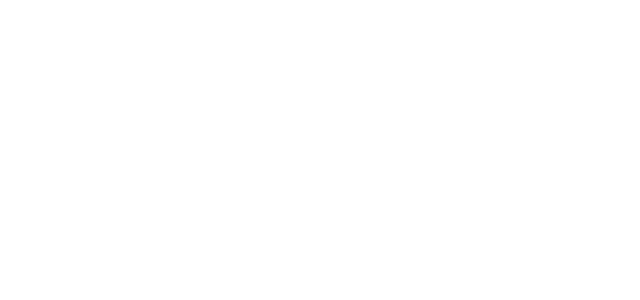
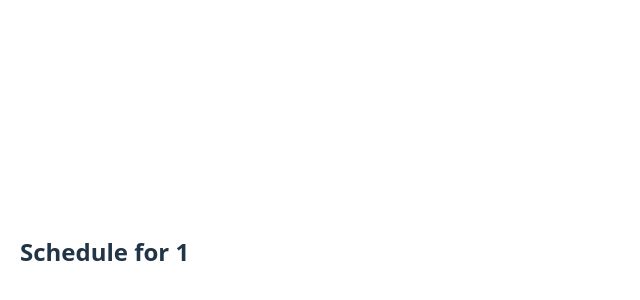
Before and after one commit to jamienahx/YeoSync, a React (Vite) app in the folder Project4FE/: page /members/1 in a window 1280 px wide. Before the commit this address had no page. Shown: the part 148-448 px from the top of the page, without its empty margins (0-640 px from the left). Built offline with nearby package versions, Linux system fonts and the light colour scheme.

Commit message:
incorporated useparams

```diff
--- a/Project4FE/package.json
+++ b/Project4FE/package.json
@@ -14,7 +14,7 @@
     "react": "^19.1.1",
     "react-chartjs-2": "^5.3.0",
     "react-dom": "^19.1.1",
-    "react-router-dom": "^7.8.0"
+    "react-router-dom": "^7.8.1"
   },
   "devDependencies": {
     "@eslint/js": "^9.33.0",
--- a/Project4FE/src/App.tsx
+++ b/Project4FE/src/App.tsx
@@ -3,6 +3,7 @@
 import {Routes, Route} from 'react-router-dom';
 import Dashboard from "./components/Dashboard/Dashboard";
 import SignInForm from "./components/SignInForm/SignInForm";
+import MemberPage from './components/MemberPage/MemberPage';
 
 
 const App = () => {
@@ -11,6 +12,7 @@
 
     <Route path = "/" element={<SignInForm/>} />
     <Route path = "/dashboard" element = {<Dashboard />} />
+    <Route path ="/members/:memberName" element={<MemberPage />}/>
 
   </Routes>
 
--- /dev/null
+++ b/Project4FE/src/components/MemberPage/MemberPage.tsx
@@ -0,0 +1,20 @@
+import { useParams } from 'react-router-dom';
+
+
+const MemberPage= () => {
+
+    const params = useParams();
+    const memberName = params.memberName;
+
+
+    return (
+<div style = {{padding: '20px'}}>
+
+    <h2> Schedule for {memberName}</h2>
+</div>
+
+    );
+
+};
+
+export default MemberPage;
--- a/Project4FE/src/components/TaskBoard/TaskBoard.css
+++ b/Project4FE/src/components/TaskBoard/TaskBoard.css
@@ -21,3 +21,12 @@
   margin-bottom: 10px;
   box-shadow: 0 2px 5px rgba(0, 0, 0, 0.1);
 }
+
+.task-board-link {
+  text-decoration: none;
+  color: inherit;
+}
+.task-board-link:hover .task-board {
+  background-color: #f5f5f5;
+  cursor: pointer;
+}
--- a/Project4FE/src/components/TaskBoard/TaskBoard.tsx
+++ b/Project4FE/src/components/TaskBoard/TaskBoard.tsx
@@ -1,4 +1,5 @@
 import './TaskBoard.css';
+import { Link } from 'react-router-dom';
 
 
 //get the filtered tasks from app and render them
@@ -16,6 +17,7 @@
 
 const TaskBoard = (props: TaskBoardProps)=> {
     return(
+<Link to ={`/members/${props.member}`} className="task-board-link">
 <div className = "task-board">
     <h3>{props.member}</h3>
     <ul className="task-list">
@@ -30,6 +32,7 @@
         })}
     </ul>
 </div>
+</Link>
 );
 };
 
```
Also changed, not shown: 1 other file (tests, documents, lock files or other folders).
